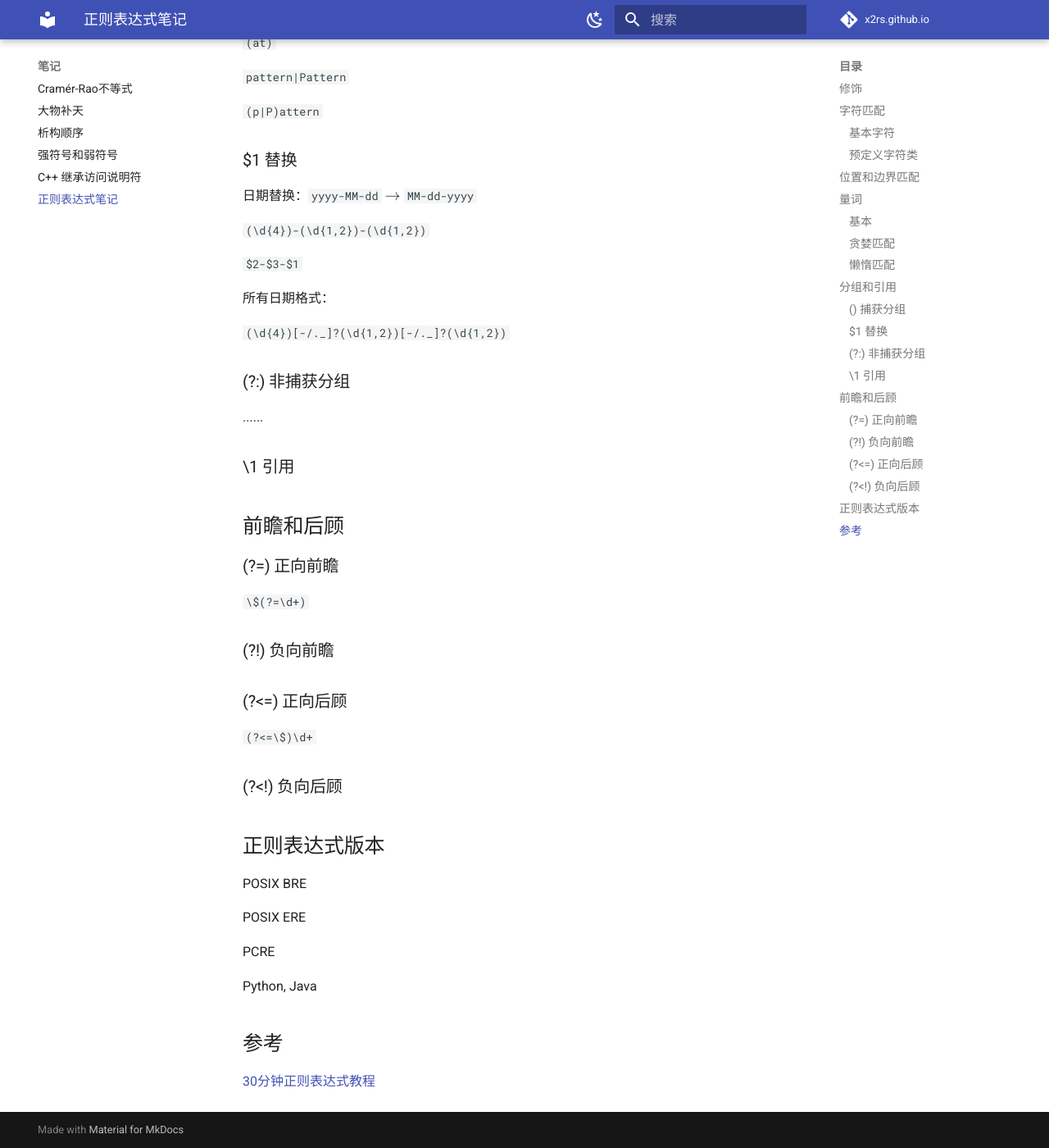
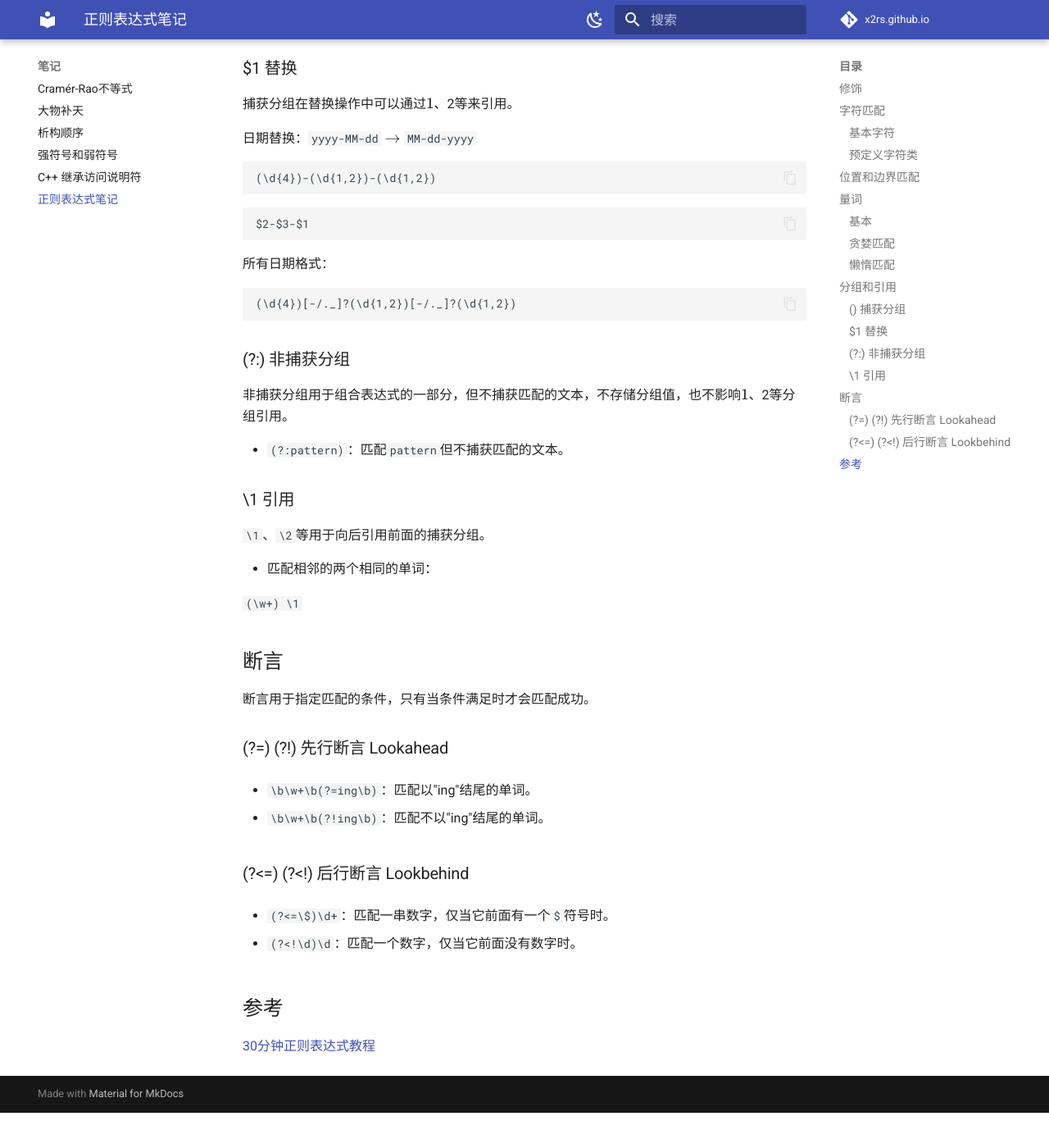
Before and after one commit to x2rs/x2rs.github.io, an MkDocs documentation site: the page built from docs/notes/regex.md, in a window 1280 px wide and 1400 px high, scrolled down 2671 px. Shown: the whole window at 82% size. Built offline with MkDocs 1.6.1 and Material for MkDocs 9.7.7, drawn with Linux system fonts in a browser that asks for light colours; comment, search, counter and statistics services are not loaded; after the commit the page ends 4028 px from its top, so only the background shows below that; some of the changed text lies outside the part shown.

Commit message:
完善分组和引用，断言，完成 #5

````diff
--- a/docs/notes/regex.md
+++ b/docs/notes/regex.md
@@ -10,74 +10,72 @@ python re
 import re
 ```
 
-
-
 ## 修饰
 
-`i`gnore case：忽略大小写。
+- `i`gnore case：忽略大小写。
 
-`g`lobal search: Retain the index of the last match, allowing subsequent searches to start from the end of the previous match.
+- `g`lobal search: Retain the index of the last match, allowing subsequent searches to start from the end of the previous match. Without the global flag, subsequent searches will return the same match.
 
-Without the global flag, subsequent searches will return the same match.
+- `m`ultiline：正则表达式中的 `^` 和 `$` 将会分别匹配输入字符串中的每一行的开始和结束，而不是整个字符串的开始和结束。
 
-`m`ultiline：正则表达式中的 `^` 和 `$` 将会分别匹配输入字符串中的每一行的开始和结束，而不是整个字符串的开始和结束。
-
-`u`nicode：可以使用扩展的unicode转义形式`\x{FFFFF}`
+- `u`nicode：可以使用扩展的unicode转义形式`\x{FFFFF}`
 
 ## 字符匹配
 
 ### 基本字符
 
-`.` **点**：在正则表达式中，点（.）匹配除换行符（`\n`）之外的任意单个字符。
+- `.` **点**：在正则表达式中，点（.）匹配除换行符（`\n`）之外的任意单个字符。
 
-`[]` **字符集**：字符集用于匹配方括号内的任意一个字符。例如，`[abc]`可以匹配`a`、`b`或`c`中的任意一个字符。
+- `[]` **字符集**：字符集用于匹配方括号内的任意一个字符。例如，`[abc]`可以匹配`a`、`b`或`c`中的任意一个字符。
 
-`[a-z]` **范围**：表示匹配从`a`到`z`的任意一个小写字母。
+- `[a-z]` **范围**：表示匹配从`a`到`z`的任意一个小写字母。
 
-`[a-zA-Z]`：表示匹配从`a`到`z`的任意一个小写字母或从`A`到`Z`的任意一个大写字母。
+- `[a-zA-Z]`：表示匹配从`a`到`z`的任意一个小写字母或从`A`到`Z`的任意一个大写字母。
 
-`[^a-z]` **取反**：当方括号内的第一个字符是`^`时，表示取反，即匹配任何不在方括号内的字符。例如，`[^a-z]`将匹配除小写字母之外的任意字符。
+- `[^a-z]` **取反**：当方括号内的第一个字符是`^`时，表示取反，即匹配任何不在方括号内的字符。例如，`[^a-z]`将匹配除小写字母之外的任意字符。
 
-`[^a-zA-Z]`：表示匹配除小写字母和大写字母之外的任意字符。
+- `[^a-zA-Z]`：表示匹配除小写字母和大写字母之外的任意字符。
 
 ### 预定义字符类
-`\d`：匹配任何**数字字符**，等价于 `[0-9]`。
 
-`\D`：匹配任何**非数字字符**，等价于 `[^0-9]`。
+- `\d`：匹配任何**数字字符**，等价于 `[0-9]`。
 
-`\w`：匹配任何**单词字符**，包括字母、数字和下划线，等价于 `[a-zA-Z0-9_]`。
+- `\D`：匹配任何**非数字字符**，等价于 `[^0-9]`。
 
-`\W`：匹配任何**非单词字符**，等价于 `[^a-zA-Z0-9_]`。
+- `\w`：匹配任何**单词字符**，包括字母、数字和下划线，等价于 `[a-zA-Z0-9_]`。
 
-`\s`：匹配任何**空白字符**，包括空格、制表符、换行符等，等价于 `[ \f\n\r\t\v]`。
+- `\W`：匹配任何**非单词字符**，等价于 `[^a-zA-Z0-9_]`。
 
-`\S`：匹配任何**非空白字符**，等价于 `[^ \f\n\r\t\v]`。
+- `\s`：匹配任何**空白字符**，包括空格、制表符、换行符等，等价于 `[ \f\n\r\t\v]`。
+
+- `\S`：匹配任何**非空白字符**，等价于 `[^ \f\n\r\t\v]`。
 
 这些预定义的字符类在正则表达式中非常方便，因为它们提供了一种快速的方式来匹配常见的字符类型，而不需要手动列出所有可能的字符。
 
 ## 位置和边界匹配
-`^`：匹配输入字符串的开始位置，如果在多行模式下（`m`标志），则匹配每一行的开始位置。
 
-`$`：匹配输入字符串的结束位置，如果在多行模式下（`m`标志），则匹配每一行的结束位置。
+- `^`：匹配输入字符串的开始位置，如果在多行模式下（`m`标志），则匹配每一行的开始位置。
 
-`\b`：匹配一个单词边界，即单词字符和非单词字符之间的位置。例如，`\bworld\b`可以匹配`hello world`中的`world`，但是不会匹配`worlds`中的`world`。
-`\B`：匹配非单词边界，即两个单词字符之间的位置，或两个非单词字符之间的位置。例如，`\Bworld\B`不会匹配`hello world`中的`world`。但是会匹配`eworlds`中的`world`。
+- `$`：匹配输入字符串的结束位置，如果在多行模式下（`m`标志），则匹配每一行的结束位置。
+
+- `\b`：匹配一个单词边界，即单词字符和非单词字符之间的位置。例如，`\bworld\b`可以匹配`hello world`中的`world`，但是不会匹配`worlds`中的`world`。
+- `\B`：匹配非单词边界，即两个单词字符之间的位置，或两个非单词字符之间的位置。例如，`\Bworld\B`不会匹配`hello world`中的`world`。但是会匹配`eworlds`中的`world`。
 
 ## 量词
 
 ### 基本
 
-`+` **加号**：匹配前面的字符出现1次或多次。
+- `+` **加号**：匹配前面的字符出现1次或多次。
 
-`?` **问号**：匹配前面的字符出现0次或1次。
+- `?` **问号**：匹配前面的字符出现0次或1次。
 
-`*` **星号**：匹配前面的字符出现0次或多次。
+- `*` **星号**：匹配前面的字符出现0次或多次。
 
-`{3}`：匹配前面的字符恰好出现3次。
+- `{3}`：匹配前面的字符恰好出现3次。
 
-`{3,5}`：匹配前面的字符出现3到5次。
+- `{3,5}`：匹配前面的字符出现3到5次。
 
-`{3,}`：匹配前面的字符出现3次或更多次。
+- `{3,}`：匹配前面的字符出现3次或更多次。
 
 ### 贪婪匹配
 
@@ -93,57 +91,65 @@ Without the global flag, subsequent searches will return the same match.
 
 ## 分组和引用
 
-<font color=red>Working in Progress</font>
-
 ### () 捕获分组
 
-`(at)`
+捕获分组用于将匹配的一部分作为单独的一个组进行捕获，方便后续的引用和操作。
 
-`pattern|Pattern`
+- `(at)`：这将匹配"at"这个词，并将其作为一个分组。
 
-`(p|P)attern`
+- `pattern|Pattern`：使用竖线`|`表示匹配pattern或者Pattern。
+
+- `(p|P)attern`：匹配"pattern"或"Pattern"。
 
 ### $1 替换
 
+捕获分组在替换操作中可以通过$1、$2等来引用。
+
 日期替换：`yyyy-MM-dd` $\to$ `MM-dd-yyyy`
 
-`(\d{4})-(\d{1,2})-(\d{1,2})`
+```
+(\d{4})-(\d{1,2})-(\d{1,2})
+```
 
-`$2-$3-$1`
+```
+$2-$3-$1
+```
 
 所有日期格式：
 
-`(\d{4})[-/._]?(\d{1,2})[-/._]?(\d{1,2})`
+```
+(\d{4})[-/._]?(\d{1,2})[-/._]?(\d{1,2})
+```
 
 ### (?:) 非捕获分组
 
-......
+非捕获分组用于组合表达式的一部分，但不捕获匹配的文本，不存储分组值，也不影响$1、$2等分组引用。
+
+- `(?:pattern)`：匹配`pattern`但不捕获匹配的文本。
 
 ### \1 引用
 
-## 前瞻和后顾
+`\1`、`\2`等用于向后引用前面的捕获分组。
 
-### (?=) 正向前瞻
+- 匹配相邻的两个相同的单词：
 
-`\$(?=\d+)`
+```(\w+) \1```
 
-### (?!) 负向前瞻
+## 断言
 
-### (?<=) 正向后顾
+断言用于指定匹配的条件，只有当条件满足时才会匹配成功。
 
-`(?<=\$)\d+`
+### (?=) (?!) 先行断言 Lookahead
 
-### (?<!) 负向后顾
+- `\b\w+\b(?=ing\b)`：匹配以"ing"结尾的单词。
 
-## 正则表达式版本
+- `\b\w+\b(?!ing\b)`：匹配不以"ing"结尾的单词。
 
-POSIX BRE
+### (?<=) (?<!) 后行断言 Lookbehind
 
-POSIX ERE
+- `(?<=\$)\d+`：匹配一串数字，仅当它前面有一个`$`符号时。
 
-PCRE
-
-Python, Java
+- `(?<!\d)\d`：匹配一个数字，仅当它前面没有数字时。
 
 ## 参考
 
````
Also changed, not shown: other parts of docs/notes/regex.md (+1 -1 lines).
